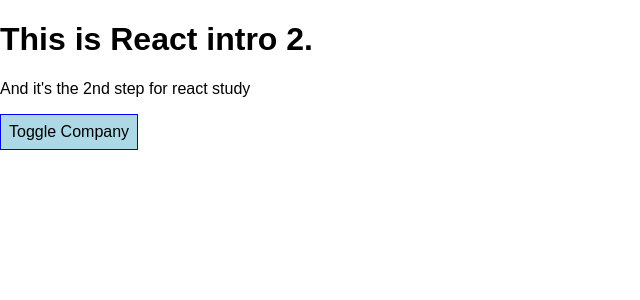
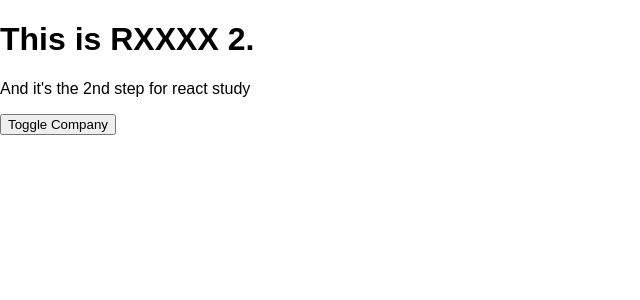
Before and after one commit to sherry0738/pro2, a React app: page / in a window 1280 px wide. Shown: the top 300 px of the page, without its empty margins (0-640 px from the left). Built offline with nearby package versions, Linux system fonts and the light colour scheme.

Commit message:
add comment to App.js

```diff
--- a/src/App.css
+++ b/src/App.css
@@ -10,6 +10,27 @@
   font-weight: bold;
 }
 
+/* ------------comment out after yarn eject and config CSS module------------ */
+.App button {
+  border : 1px solid blue;
+  padding: 16px;
+  background-color: green;
+  font: inherit;
+  color: white;
+}
+
+.App button:hover {
+  background-color: lightgreen;
+  color: black;
+}
+.App button.Red {
+  background-color: salmon;
+  color: black;
+}
+.App button.Red:hover {
+  background-color: red;
+  color: black;
+}
 
 /* .App-logo {
   animation: App-logo-spin infinite 20s linear;
--- a/src/App.js
+++ b/src/App.js
@@ -2,9 +2,6 @@
 import CompanyCard from "./CompanyCard/CompanyCard";
 // import "./App.css";
 import cssClasses from "./App.css";
-// import cssClasses from "./App.css";
-// const cssClasses = require("./App.css");
-console.log(cssClasses);
 // import Radium, { StyleRoot } from "radium";
 // import { white } from "ansi-colors";
 
@@ -61,19 +58,24 @@
   };
 
   render() {
-    const style = {
-      backgroundColor: "lightblue",
-      font: "inherit",
-      border: "1px solid blue",
-      padding: "8px",
-      cursor: "pointer"
-      // ":hover": {
-      //   backgroundColor: "lightyellow",
-      //   color: "black"
-      // }
-    };
+    // ------------comment out after yarn eject and config CSS module------------
+    // const style = {
+    //   backgroundColor: "lightblue",
+    //   font: "inherit",
+    //   border: "1px solid blue",
+    //   padding: "8px",
+    //   cursor: "pointer"
+    // ------------comment out after Radium practice ----------
+    // ":hover": {
+    //   backgroundColor: "lightyellow",
+    //   color: "black"
+    // }
+    // };
 
     let companis = null;
+    // ----------S1 after config CSS module and works -----------
+    let btnClass = "";
+
     if (this.state.showCompanies) {
       companis = (
         <div>
@@ -100,8 +102,10 @@
             <CompanyCard name={this.state.companis[2].name} people={this.state.companis[2].people}/> */}
         </div>
       );
-      // ------------------------ This is Step 1 for styling -------------------------------------
-      style.backgroundColor = "red";
+      // style.backgroundColor = "red";
+
+      // ----------S1 after config CSS module and works -----------
+      btnClass = cssClasses.Red;
     }
 
     // ------------------------ This is Step 2 for styling -------------------------------------
@@ -120,13 +124,14 @@
       // <div className={"App"}>
       <div className={cssClasses.App}>
         <header className="App-header">
-          <h1>This is React intro 2.</h1>
+          <h1>This is RXXXX 2.</h1>
           <p className={classes.join(" ")}>
             And it's the 2nd step for react study
           </p>
         </header>
         <button
-          style={style}
+          // style={style}
+          className={btnClass}
           // onClick={this.switchCompanyHandler}
           onClick={this.togglePersonHandler}
         >
--- a/src/CompanyCard/CompanyCard.css
+++ b/src/CompanyCard/CompanyCard.css
@@ -1,4 +1,4 @@
-/* .CompanyCard {
+.CompanyCard {
   width: 60%;
   margin: 16px auto;
   border: 1px solid #eee;
@@ -6,4 +6,4 @@
   padding: 16px;
   text-align: center;
   background-color: rgb(228, 228, 228);
-} */
+}
--- a/src/CompanyCard/CompanyCard.js
+++ b/src/CompanyCard/CompanyCard.js
@@ -1,5 +1,5 @@
 import React from "react";
-import "./CompanyCard.css";
+import cssClasses from "./CompanyCard.css";
 // import Radium from "radium";
 
 const companyCard = props => {
@@ -9,7 +9,7 @@
   //   }
   // };
   return (
-    <div className="CompanyCard">
+    <div className={cssClasses.companyCard}>
       {/* <p>{props.name} has {props.people} people.</p> */}
       <p onClick={props.click}>
         {props.name} has {props.people} people.
```
Also changed, not shown: src/example_3.js (renamed from src/example_2.js, +63 -1 lines).
